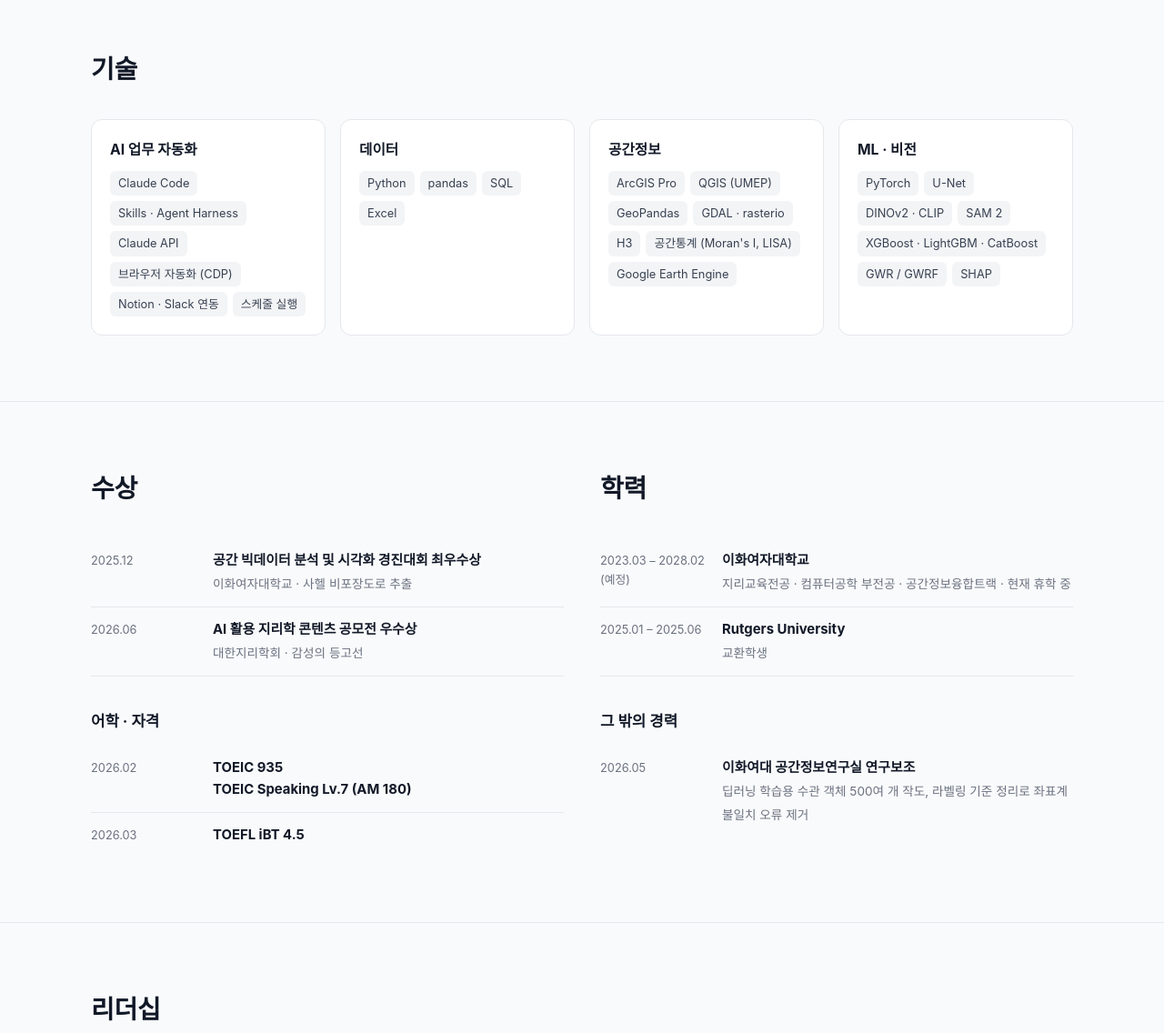
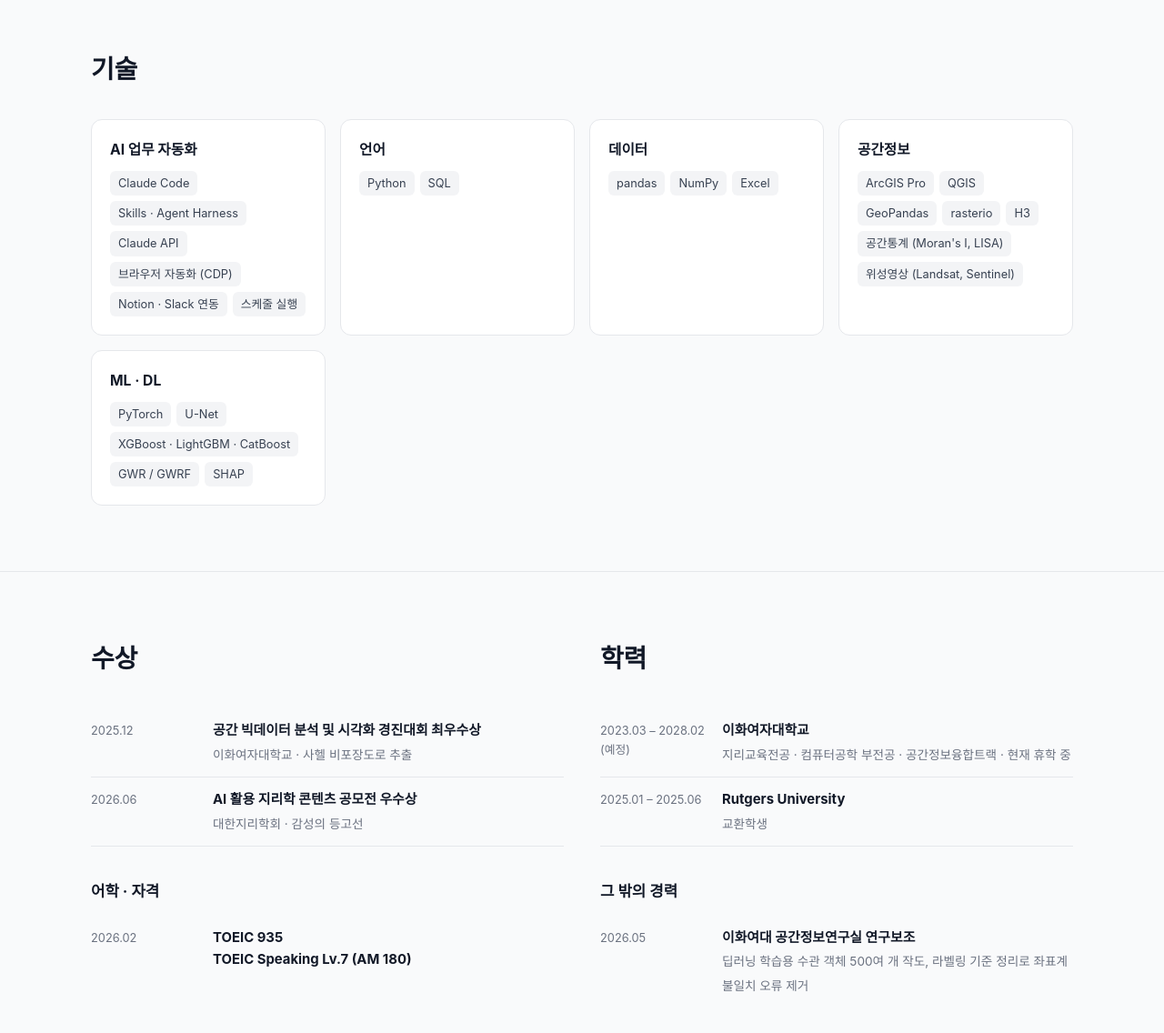
Before and after one commit to jiminum0921-droid/portfolio, a plain HTML site: page index.html in a window 1280 px wide. Shown: the part 2240-3376 px from the top of the page at 91% size. Drawn offline with Linux system fonts and the light colour scheme; a web font is replaced by a local one.

Commit message:
Update skills, activities, wording
Co-Authored-By: Claude Opus 5.5 <noreply@anthropic.com>

```diff
--- a/index.html
+++ b/index.html
@@ -70,7 +70,7 @@
 
         <div class="blk">
           <h4>업무에 필요한 운영 지원 AX 개발</h4>
-          <p class="blk-note">업무 중 찾은 병목을 AI 스킬로 자동화하자고 <b>사측에 직접 제안</b><br>주간 <b>AX 개발 회의</b>에서 성과 공유 · 엔지니어 피드백을 받아 <b>직접 고도화</b></p>
+          <p class="blk-note">업무 중 찾은 병목을 AI 스킬로 자동화 <b>직접 제안</b><br>주간 <b>AX 개발 회의</b>에서 성과 공유 · 엔지니어 피드백을 받아 <b>직접 고도화</b></p>
           <div class="ax-grid">
             <button type="button" class="ax-card" data-open="ax1">
               <span class="ax-no">AX 1</span>
@@ -149,16 +149,20 @@
           <div class="chips"><span>Claude Code</span><span>Skills · Agent Harness</span><span>Claude API</span><span>브라우저 자동화 (CDP)</span><span>Notion · Slack 연동</span><span>스케줄 실행</span></div>
         </div>
         <div class="skill">
+          <h3>언어</h3>
+          <div class="chips"><span>Python</span><span>SQL</span></div>
+        </div>
+        <div class="skill">
           <h3>데이터</h3>
-          <div class="chips"><span>Python</span><span>pandas</span><span>SQL</span><span>Excel</span></div>
+          <div class="chips"><span>pandas</span><span>NumPy</span><span>Excel</span></div>
         </div>
         <div class="skill">
           <h3>공간정보</h3>
-          <div class="chips"><span>ArcGIS Pro</span><span>QGIS (UMEP)</span><span>GeoPandas</span><span>GDAL · rasterio</span><span>H3</span><span>공간통계 (Moran's I, LISA)</span><span>Google Earth Engine</span></div>
+          <div class="chips"><span>ArcGIS Pro</span><span>QGIS</span><span>GeoPandas</span><span>rasterio</span><span>H3</span><span>공간통계 (Moran's I, LISA)</span><span>위성영상 (Landsat, Sentinel)</span></div>
         </div>
         <div class="skill">
-          <h3>ML · 비전</h3>
-          <div class="chips"><span>PyTorch</span><span>U-Net</span><span>DINOv2 · CLIP</span><span>SAM 2</span><span>XGBoost · LightGBM · CatBoost</span><span>GWR / GWRF</span><span>SHAP</span></div>
+          <h3>ML · DL</h3>
+          <div class="chips"><span>PyTorch</span><span>U-Net</span><span>XGBoost · LightGBM · CatBoost</span><span>GWR / GWRF</span><span>SHAP</span></div>
         </div>
       </div>
     </div>
@@ -174,7 +178,6 @@
 
         <h3 class="sub" style="margin-top:36px">어학 · 자격</h3>
         <div class="row"><span class="when">2026.02</span><div><strong>TOEIC 935<br>TOEIC Speaking Lv.7 (AM 180)</strong></div></div>
-        <div class="row"><span class="when">2026.03</span><div><strong>TOEFL iBT 4.5</strong></div></div>
       </div>
       <div>
         <div class="section-head"><h2>학력</h2></div>
@@ -194,13 +197,13 @@
       <div class="cols3">
         <div>
           <h3 class="sub">조직 운영</h3>
-          <div class="row"><span class="when">2년 6개월</span><div><strong>이리온 집행국장</strong><span class="d">유기동물 봉사동아리 100여 명 운영 · 면접 · 프로젝트 기획</span></div></div>
+          <div class="row"><span class="when">2년 6개월</span><div><strong>이리온 집행국장</strong><span class="d">유기동물 봉사 동아리 100여 명 운영 · 면접 · 프로젝트 기획</span></div></div>
           <div class="row"><span class="when">1년</span><div><strong>EURON 운영진</strong><span class="d">AI 학술 동아리 · 딥러닝 세션 운영 · 스터디 리드</span></div></div>
-          <div class="row"><span class="when">1.5년</span><div><strong>참우리 운영진</strong><span class="d">시각장애인 교육봉사 · 학교 매칭 담당</span></div></div>
+          <div class="row"><span class="when">1.5년</span><div><strong>참우리 운영진</strong><span class="d">시각장애인 교육봉사 동아리 · 학교 매칭 담당</span></div></div>
         </div>
         <div>
           <h3 class="sub">문제 해결</h3>
-          <div class="row"><span class="when">2025 – 2026</span><div><strong>주한미국대사관 ADH Academy</strong><span class="d">무산 위기 행사의 대상을 대학생으로 바꾸고 세션 전체를 직접 진행</span></div></div>
+          <div class="row"><span class="when">2025 – 2026</span><div><strong>주한미국대사관 ADH Academy</strong><span class="d">한미 인식 제고를 위한 대학생 인식 기반 토론 기획 · 무산될 뻔한 행사 기한 내 성사</span></div></div>
           <div class="row"><span class="when">6개월</span><div><strong>UNSA (유엔청년연합)</strong><span class="d">SDGs 프로젝트 · 낙동강 생태 대시보드로 연결</span></div></div>
           <div class="row"><span class="when">누적 4년+</span><div><strong>봉사활동</strong><span class="d">국경없는의사회 매핑 봉사(매파톤) · 사헬 비포장도로 추출 프로젝트로 연결</span></div></div>
         </div>
```
